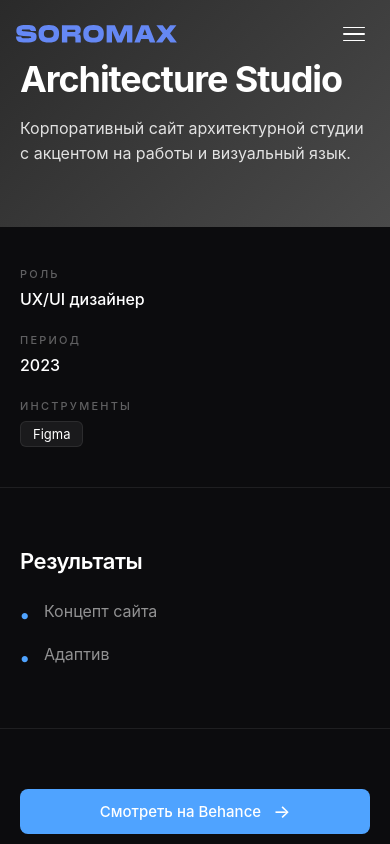
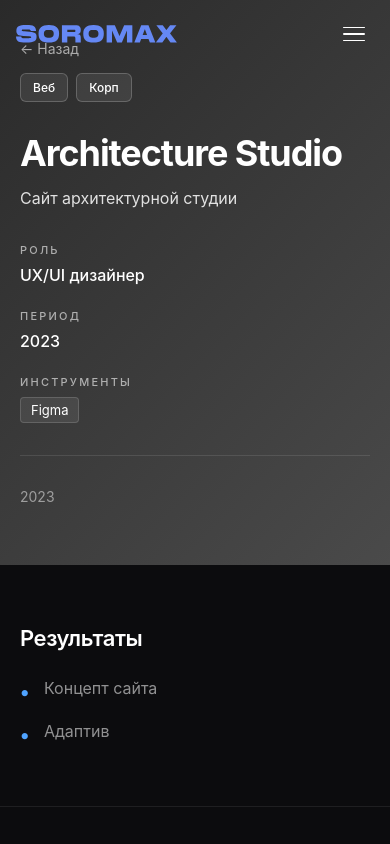
Before and after one commit to justnooob/portfolio, a Next.js app: page /projects/architecture-studio in a window 390 px wide. Shown: the top 844 px of the page. Built offline with nearby package versions, Linux system fonts and the light colour scheme.

Commit message:
100% Final Project

```diff
--- a/app/projects/[slug]/ProjectPageClient.tsx
+++ b/app/projects/[slug]/ProjectPageClient.tsx
@@ -15,7 +15,6 @@ export default function ProjectPageClient({ project }: { project: Project }) {
       role: 'Роль',
       duration: 'Период',
       tools: 'Инструменты',
-      overview: 'Обзор',
       context: 'Контекст',
       problem: 'Проблема',
       goals: 'Цели',
@@ -26,12 +25,12 @@ export default function ProjectPageClient({ project }: { project: Project }) {
       results: 'Результаты',
       conclusion: 'Выводы',
       viewOnBehance: 'Смотреть на Behance',
+      back: 'Назад',
     },
     en: {
       role: 'Role',
       duration: 'Duration',
       tools: 'Tools',
-      overview: 'Overview',
       context: 'Context',
       problem: 'Problem',
       goals: 'Goals',
@@ -42,45 +41,70 @@ export default function ProjectPageClient({ project }: { project: Project }) {
       results: 'Results',
       conclusion: 'Conclusion',
       viewOnBehance: 'View on Behance',
+      back: 'Back',
     },
   };
   const t = translations[lang];
 
   return (
     <>
-      {/* HERO — старый вид */}
+      {/* HERO — полный блок со всем содержимым */}
       <section className={styles.projectHero} style={{ background: project.color }}>
         <div className={styles.projectHeroInner}>
-          <div className={styles.projectHeroContent}>
-            <h1 className={styles.projectName}>{project.name[lang]}</h1>
-            <p className={styles.projectOverview}>{project.overview[lang]}</p>
+          {/* Top row: Back + Tags */}
+          <div className={styles.projectHeroTop}>
+            <a href="/projects#projects" className={styles.projectBackLink}>← {t.back}</a>
+            <div className={styles.projectHeroTags}>
+              {project.tags[lang].map((tag, i) => (
+                <span key={i} className={styles.projectHeroTag}>{tag}</span>
+              ))}
             </div>
           </div>
-      </section>
 
-      {/* META — Роль, Период, Инструменты */}
-      <section className={styles.projectMeta}>
-        <div className={styles.projectMetaInner}>
-          <div className={styles.projectMetaItem}>
-            <div className={styles.projectMetaLabel}>{t.role}</div>
-            <div className={styles.projectMetaValue}>{project.role[lang]}</div>
+          {/* Name */}
+          <h1 className={styles.projectName}>{project.name[lang]}</h1>
+
+          {/* Description */}
+          <p className={styles.projectDesc}>{project.shortDesc[lang]}</p>
+
+          {/* Meta: Role + Duration + Tools */}
+          <div className={styles.projectHeroMeta}>
+            <div className={styles.projectHeroMetaItem}>
+              <span className={styles.projectHeroMetaLabel}>{t.role}</span>
+              <span className={styles.projectHeroMetaValue}>{project.role[lang]}</span>
             </div>
-          <div className={styles.projectMetaItem}>
-            <div className={styles.projectMetaLabel}>{t.duration}</div>
-            <div className={styles.projectMetaValue}>{project.duration[lang]}</div>
+            <div className={styles.projectHeroMetaItem}>
+              <span className={styles.projectHeroMetaLabel}>{t.duration}</span>
+              <span className={styles.projectHeroMetaValue}>{project.duration[lang]}</span>
             </div>
-          <div className={styles.projectMetaItem}>
-            <div className={styles.projectMetaLabel}>{t.tools}</div>
-            <div className={styles.projectMetaTools}>
+            <div className={styles.projectHeroMetaItem}>
+              <span className={styles.projectHeroMetaLabel}>{t.tools}</span>
+              <div className={styles.projectHeroMetaTools}>
                 {project.tools.map((tool, i) => (
-                <span key={i} className={styles.projectTool}>{tool}</span>
+                  <span key={i} className={styles.projectHeroMetaTool}>{tool}</span>
                 ))}
               </div>
             </div>
           </div>
+
+          {/* Metrics */}
+          {project.metrics && project.metrics.length > 0 && (
+            <div className={styles.projectHeroMetrics}>
+              {project.metrics.map((m, i) => (
+                <div key={i} className={styles.projectHeroMetric}>
+                  <div className={styles.projectHeroMetricValue}>{m.value}</div>
+                  <div className={styles.projectHeroMetricLabel}>{m.label[lang]}</div>
+                </div>
+              ))}
+            </div>
+          )}
+
+          {/* Year */}
+          <div className={styles.projectYear}>{project.year}</div>
+        </div>
       </section>
 
-      {/* КОНТЕНТ */}
+      {/* CONTENT */}
       <section className={styles.projectContent}>
         <div className={styles.projectContentInner}>
           {/* CONTEXT */}
@@ -91,11 +115,20 @@ export default function ProjectPageClient({ project }: { project: Project }) {
             </div>
           )}
 
-          {/* PROBLEM */}
+          {/* PROBLEM — as list */}
           {project.problem && (
             <div className={styles.projectSection}>
               <h2 className={styles.projectSectionTitle}>{t.problem}</h2>
+              {/* Проблема может быть либо текст, либо список (если она содержит скобки) */}
+              {project.problem[lang].includes('(1)') || project.problem[lang].includes('(2)') ? (
+                <ul className={styles.projectList}>
+                  {project.problem[lang].split(/\(\d+\)\s+/).filter(Boolean).map((item, i) => (
+                    <li key={i}>{item.trim()}</li>
+                  ))}
+                </ul>
+              ) : (
                 <p className={styles.projectSectionText}>{project.problem[lang]}</p>
+              )}
             </div>
           )}
 
@@ -191,13 +224,17 @@ export default function ProjectPageClient({ project }: { project: Project }) {
         </div>
       </section>
 
-      {/* BEHANCE */}
+      {/* BEHANCE — как CTA кнопка */}
       {project.behanceUrl && (
         <section className={styles.projectBehance}>
           <div className={styles.projectBehanceInner}>
-            <a href={project.behanceUrl} target="_blank" rel="noopener noreferrer" className={styles.projectBehanceButton}>
+            <a href={project.behanceUrl} target="_blank" rel="noopener noreferrer" className="btn-cta">
               {t.viewOnBehance}
-              <span className={styles.projectBehanceIcon}>→</span>
+              <span className="btn-cta-ico-wrap">
+                <svg width="14" height="14" viewBox="0 0 14 14" fill="none" xmlns="http://www.w3.org/2000/svg">
+                  <path d="M3.5 10.5L10.5 3.5M10.5 3.5H4.5M10.5 3.5V9.5" stroke="currentColor" strokeWidth="1.5" strokeLinecap="round" strokeLinejoin="round"/>
+                </svg>
+              </span>
             </a>
           </div>
         </section>
--- a/app/projects/[slug]/project.module.css
+++ b/app/projects/[slug]/project.module.css
@@ -1,77 +1,141 @@
 /* === PROJECT PAGE === */
 
-/* === PROJECT HERO === */
+/* === PROJECT HERO — полный блок === */
 .projectHero {
-  padding: 100px 32px 80px;
+  padding: 60px 32px 80px;
   color: #ffffff;
-  min-height: 400px;
+  min-height: 500px;
   display: flex;
   align-items: center;
+  position: relative;
+  overflow: hidden;
 }
 .projectHeroInner {
   max-width: 1440px;
   margin: 0 auto;
   width: 100%;
+  position: relative;
+  z-index: 1;
 }
-.projectHeroContent {
-  max-width: 700px;
+
+/* Top row: Back link + Tags */
+.projectHeroTop {
+  display: flex;
+  justify-content: space-between;
+  align-items: center;
+  margin-bottom: 48px;
 }
+.projectBackLink {
+  font-size: 14px;
+  color: rgba(255, 255, 255, 0.6);
+  text-decoration: none;
+  transition: color 0.2s;
+}
+.projectBackLink:hover {
+  color: rgba(255, 255, 255, 0.9);
+}
+
+.projectHeroTags {
+  display: flex;
+  gap: 8px;
+  flex-wrap: wrap;
+  justify-content: flex-end;
+}
+.projectHeroTag {
+  padding: 6px 12px;
+  background: rgba(255, 255, 255, 0.08);
+  border: 0.5px solid rgba(255, 255, 255, 0.2);
+  border-radius: 6px;
+  font-size: 12px;
+  font-weight: 500;
+}
+
+/* Name */
 .projectName {
   font-size: 64px;
   font-weight: 700;
   line-height: 1.1;
   letter-spacing: -0.03em;
-  margin-bottom: 24px;
+  margin-bottom: 16px;
 }
-.projectOverview {
+
+/* Description */
+.projectDesc {
   font-size: 18px;
   line-height: 1.6;
   opacity: 0.85;
+  max-width: 700px;
+  margin-bottom: 48px;
 }
 
-/* === PROJECT META === */
-.projectMeta {
-  padding: 60px 32px;
-  background: var(--bg-surface);
-  border-bottom: 0.5px solid var(--border);
-}
-.projectMetaInner {
-  max-width: 1440px;
-  margin: 0 auto;
+/* Meta block */
+.projectHeroMeta {
   display: grid;
   grid-template-columns: repeat(auto-fit, minmax(250px, 1fr));
-  gap: 40px;
+  gap: 32px;
+  margin-bottom: 48px;
+  padding-bottom: 48px;
+  border-bottom: 0.5px solid rgba(255, 255, 255, 0.1);
 }
-.projectMetaItem {
+.projectHeroMetaItem {
   display: flex;
   flex-direction: column;
   gap: 8px;
 }
-.projectMetaLabel {
+.projectHeroMetaLabel {
   font-size: 11px;
   font-weight: 500;
   letter-spacing: 0.2em;
   text-transform: uppercase;
-  color: var(--text-faint);
+  opacity: 0.6;
 }
-.projectMetaValue {
+.projectHeroMetaValue {
   font-size: 16px;
   font-weight: 500;
-  color: var(--text-strong);
 }
-.projectMetaTools {
+.projectHeroMetaTools {
   display: flex;
   flex-wrap: wrap;
   gap: 8px;
 }
-.projectTool {
+.projectHeroMetaTool {
   display: inline-block;
-  padding: 4px 12px;
-  background: var(--bg-hover);
-  border: 0.5px solid var(--border);
-  border-radius: 6px;
+  padding: 4px 10px;
+  background: rgba(255, 255, 255, 0.08);
+  border: 0.5px solid rgba(255, 255, 255, 0.15);
+  border-radius: 4px;
   font-size: 13px;
-  color: var(--text-strong);
+}
+
+/* Metrics */
+.projectHeroMetrics {
+  display: grid;
+  grid-template-columns: repeat(auto-fit, minmax(140px, 1fr));
+  gap: 24px;
+  margin-bottom: 48px;
+}
+.projectHeroMetric {
+  display: flex;
+  flex-direction: column;
+  gap: 4px;
+}
+.projectHeroMetricValue {
+  font-size: 32px;
+  font-weight: 700;
+  line-height: 1;
+}
+.projectHeroMetricLabel {
+  font-size: 12px;
+  opacity: 0.65;
+}
+
+/* Year */
+.projectYear {
+  font-size: 14px;
+  color: rgba(255, 255, 255, 0.5);
+  position: absolute;
+  top: 60px;
+  right: 32px;
 }
 
 /* === PROJECT CONTENT === */
@@ -175,7 +239,7 @@
   display: block;
 }
 
-/* === PROJECT BEHANCE === */
+/* === BEHANCE SECTION === */
 .projectBehance {
   padding: 80px 32px;
   background: var(--bg-surface);
@@ -186,53 +250,47 @@
   max-width: 900px;
   margin: 0 auto;
 }
-.projectBehanceButton {
-  display: inline-flex;
-  align-items: center;
-  justify-content: center;
-  gap: 12px;
-  padding: 14px 32px;
-  background: var(--accent);
-  color: #ffffff;
-  text-decoration: none;
-  border-radius: 8px;
-  font-size: 16px;
-  font-weight: 500;
-  transition: all 0.3s cubic-bezier(0.16, 1, 0.3, 1);
-  white-space: nowrap;
-}
-.projectBehanceButton:hover {
-  transform: translateY(-3px);
-  box-shadow: 0 16px 40px rgba(79, 163, 255, 0.35);
-}
-.projectBehanceIcon {
-  font-size: 18px;
-  transition: transform 0.3s;
-}
-.projectBehanceButton:hover .projectBehanceIcon {
-  transform: translateX(4px);
-}
 
 /* === МОБИЛКА === */
 @media (max-width: 768px) {
   .projectHero {
-    padding: 60px 20px 60px;
+    padding: 40px 20px 60px;
     min-height: auto;
+  }
+  .projectHeroTop {
+    flex-direction: column;
+    gap: 16px;
+    align-items: flex-start;
+    margin-bottom: 32px;
+  }
+  .projectHeroTags {
+    width: 100%;
+    justify-content: flex-start;
   }
   .projectName {
     font-size: 36px;
-    margin-bottom: 16px;
+    margin-bottom: 12px;
   }
-  .projectOverview {
+  .projectDesc {
     font-size: 16px;
+    margin-bottom: 32px;
   }
-
-  .projectMeta {
-    padding: 40px 20px;
-  }
-  .projectMetaInner {
+  .projectHeroMeta {
     grid-template-columns: 1fr;
     gap: 24px;
+    margin-bottom: 32px;
+    padding-bottom: 32px;
+  }
+  .projectHeroMetrics {
+    gap: 20px;
+    margin-bottom: 32px;
+  }
+  .projectHeroMetricValue {
+    font-size: 24px;
+  }
+  .projectYear {
+    position: static;
+    margin-top: 24px;
   }
 
   .projectContent {
@@ -252,9 +310,4 @@
   .projectBehance {
     padding: 60px 20px;
   }
-  .projectBehanceButton {
-    padding: 12px 24px;
-    font-size: 15px;
-    width: 100%;
-  }
 }
```
Lines whose indentation alone changed are shown as unchanged.
